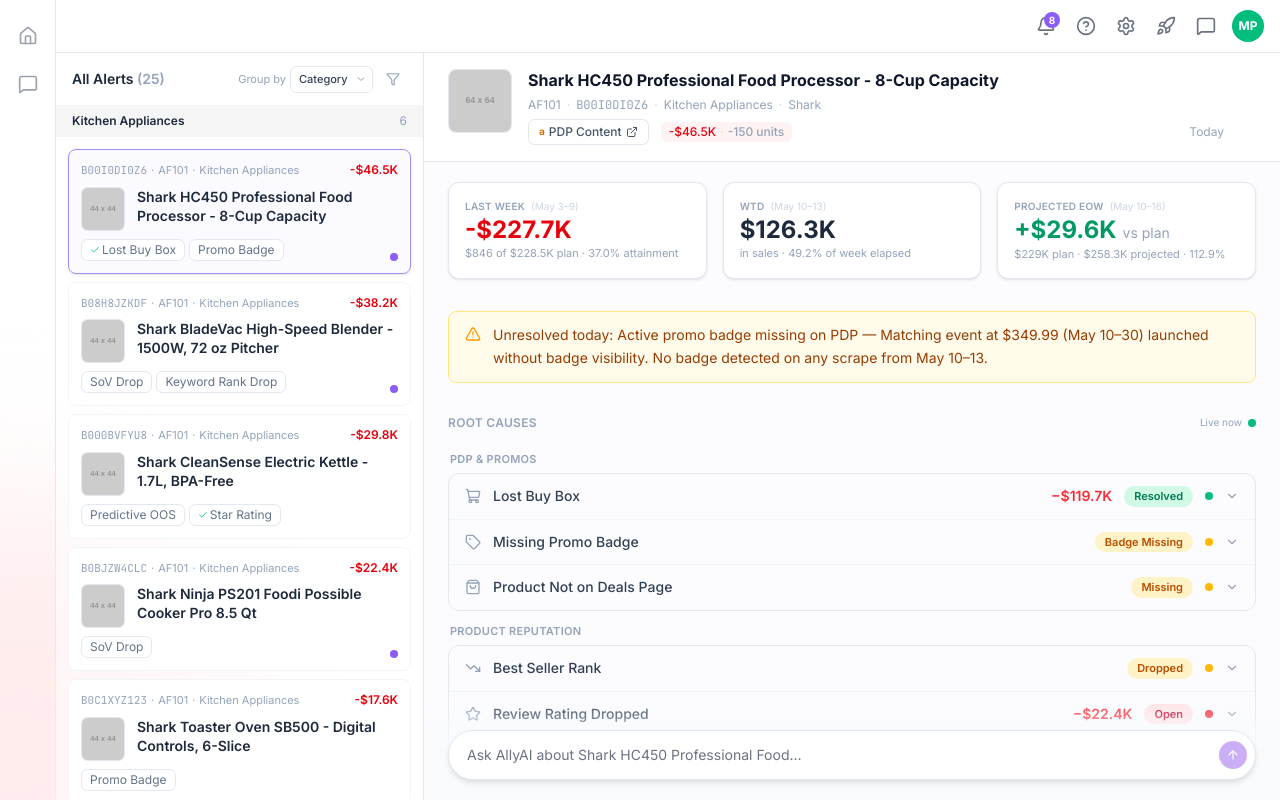
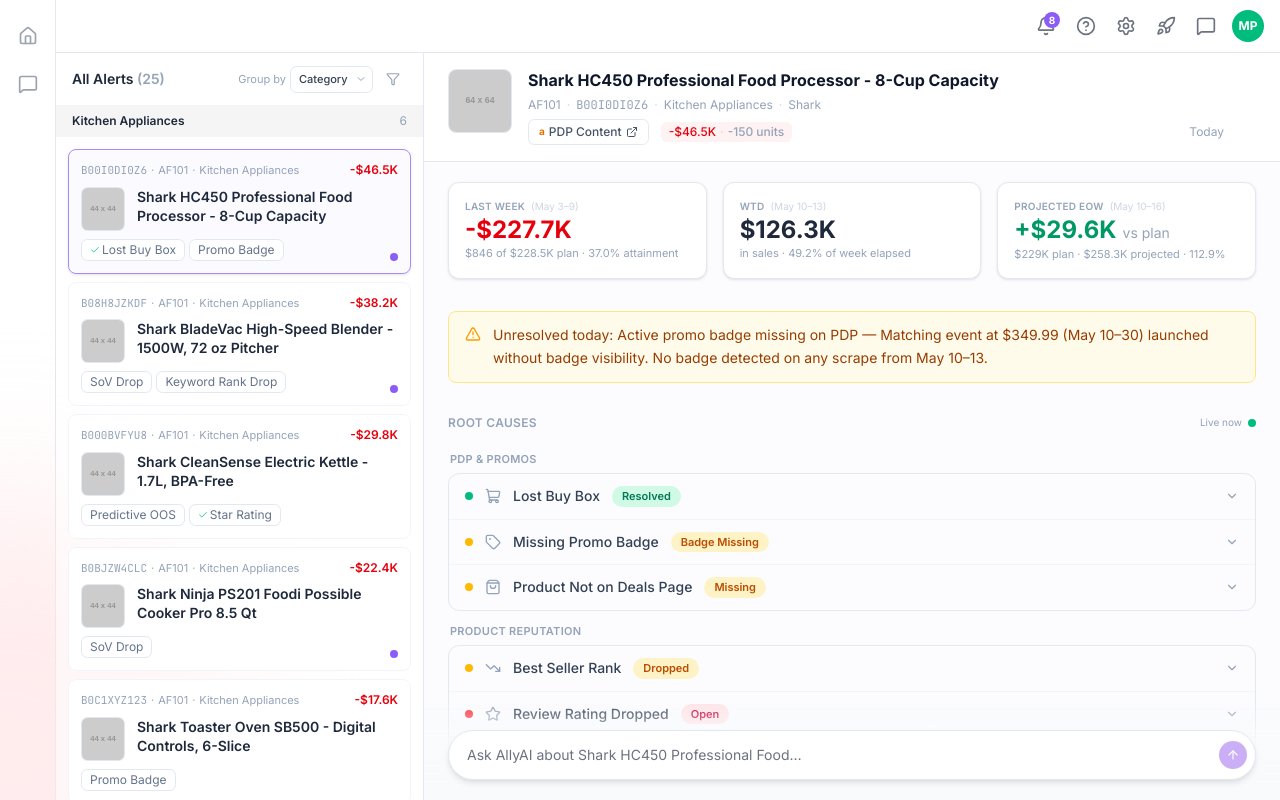
Before and after one commit to CIQDesignGit/RCA-chat-and-alerts, a Next.js app in the folder app/: page /alerts in a window 1280 px wide. Built offline with nearby package versions, Linux system fonts and the light colour scheme.

Commit message:
visual improvements for alert groups

```diff
--- a/app/src/components/sku/sku-rca.tsx
+++ b/app/src/components/sku/sku-rca.tsx
@@ -691,18 +691,19 @@
         onClick={onToggle}
         className="flex w-full items-center gap-3 px-4 py-3 text-left transition-colors hover:bg-slate-50"
       >
-        <span className="text-slate-400">{cause.icon}</span>
-        <span className="flex-1 text-sm font-medium text-slate-700">{cause.label}</span>
-        {cause.impact && (
-          <span className="text-sm font-semibold text-red-500">{cause.impact}</span>
-        )}
-        <span className={`rounded-full px-2.5 py-0.5 text-[11px] font-semibold ${cause.statusStyle}`}>
-          {cause.statusLabel}
-        </span>
+        {/* live dot — leftmost, before the icon */}
         <span
           className={`h-2 w-2 shrink-0 rounded-full ${LIVE_DOT_CLASS[cause.liveStatus]}`}
           title={`Live: ${cause.liveStatus}`}
         />
+        <span className="text-slate-400">{cause.icon}</span>
+        {/* title, impact, and badge all grouped left — hug content */}
+        <span className="text-sm font-medium text-slate-700">{cause.label}</span>
+        <span className={`rounded-full px-2.5 py-0.5 text-[11px] font-semibold ${cause.statusStyle}`}>
+          {cause.statusLabel}
+        </span>
+        {/* spacer pushes chevron to the far right */}
+        <span className="flex-1" />
         <ChevronDown
           className={`h-3.5 w-3.5 shrink-0 text-slate-400 transition-transform duration-150 ${isOpen ? "rotate-180" : ""}`}
         />
```
